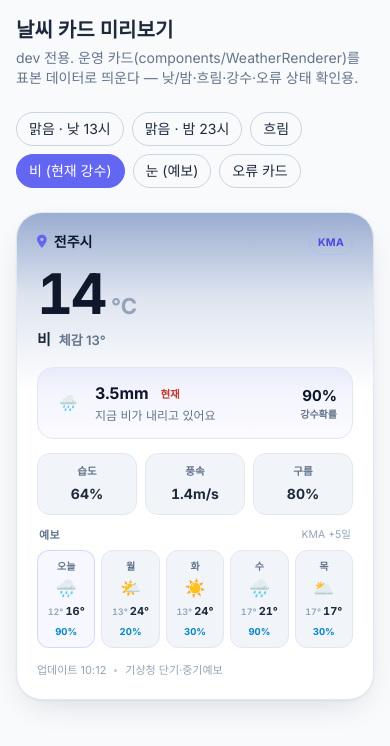
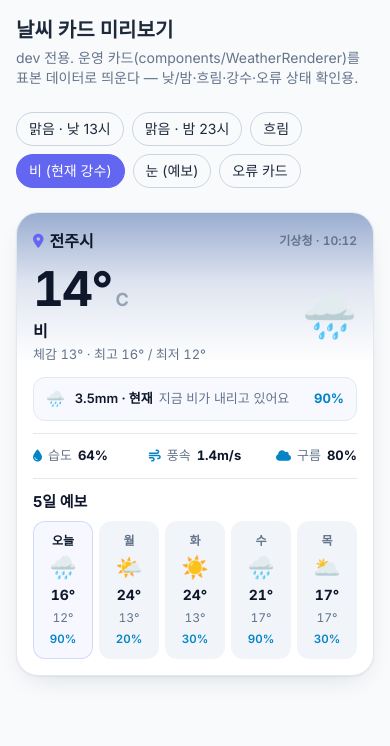
Before and after one commit to jpjp92/chat-agent, a Next.js app: page /dev/weather-preview in a window 390 px wide. Both pictures are taken after a click on the button "비 (현재 강수)". Shown: the top 746 px of the page. Built offline with nearby package versions, Linux system fonts and the light colour scheme.

Commit message:
feat(ui): 날씨 카드 모바일 레이아웃 — 머리에 출처·시각, 지표 한 줄, 예보 5칸 세로 — docs/logs/2026/11/DEV_261125.md

```diff
--- a/components/WeatherRenderer.tsx
+++ b/components/WeatherRenderer.tsx
@@ -5,7 +5,7 @@ import { COND_LABEL } from '../lib/weather-labels';
 /**
  * 날씨 카드 렌더러 — weatherTool의 json:weather(언어 중립 구조)를 받아 렌더.
  * i18n(라벨·상태문구·요일)은 전부 이 클라이언트에서 language prop으로 매핑(OWM lang 불필요).
- * 디자인: preview/weather-card-sample.html 확정본(바이올렛 액센트·글래스·수직 하늘 그라디언트).
+ * 디자인: 모바일 우선 정리(11-26) — 머리에 출처·시각, 기온 48px + 큰 아이콘, 지표 인라인 3열, 예보 5칸(최고/최저 세로).
  */
 
 type Lang = 'ko' | 'en' | 'es' | 'fr';
@@ -43,10 +43,10 @@ const GLYPH: Record<Condition, string> = {
 
 
 const T: Record<Lang, Record<string, string>> = {
-  ko: { humidity: '습도', wind: '풍속', clouds: '구름', chance: '강수확률', forecast: '예보', today: '오늘', updated: '업데이트', feels: '체감', now: '현재', expected: '오늘 예상', kmaFoot: '기상청 단기·중기예보', rainNow: '지금 비가 내리고 있어요', snowNow: '지금 눈이 내리고 있어요', rainExp: '곧 비 예보 · 우산 챙기세요', snowExp: '곧 눈 예보 · 대비하세요', kmaDays: 'KMA +{n}일', notFound: '도시를 찾지 못했어요', fetchFail: '날씨 정보를 불러오지 못했어요' },
-  en: { humidity: 'Humidity', wind: 'Wind', clouds: 'Clouds', chance: 'Chance', forecast: 'Forecast', today: 'Today', updated: 'Updated', feels: 'Feels', now: 'Now', expected: 'Expected', kmaFoot: 'KMA short & mid-range', rainNow: "It's raining now", snowNow: "It's snowing now", rainExp: 'Rain expected · bring an umbrella', snowExp: 'Snow expected · be prepared', kmaDays: 'KMA +{n} days', notFound: "Couldn't find that city", fetchFail: "Couldn't load the weather" },
-  es: { humidity: 'Humedad', wind: 'Viento', clouds: 'Nubes', chance: 'Prob.', forecast: 'Pronóstico', today: 'Hoy', updated: 'Actualizado', feels: 'Sens.', now: 'Ahora', expected: 'Previsto', kmaFoot: 'KMA corto y medio plazo', rainNow: 'Está lloviendo ahora', snowNow: 'Está nevando ahora', rainExp: 'Se espera lluvia · lleva paraguas', snowExp: 'Se espera nieve · prepárate', kmaDays: 'KMA +{n} días', notFound: 'No se encontró la ciudad', fetchFail: 'No se pudo cargar el clima' },
-  fr: { humidity: 'Humidité', wind: 'Vent', clouds: 'Nuages', chance: 'Prob.', forecast: 'Prévisions', today: "Auj.", updated: 'Màj', feels: 'Ress.', now: 'Actuel', expected: 'Prévu', kmaFoot: 'KMA court et moyen terme', rainNow: 'Il pleut maintenant', snowNow: 'Il neige maintenant', rainExp: 'Pluie prévue · prends un parapluie', snowExp: 'Neige prévue · sois prêt', kmaDays: 'KMA +{n} j', notFound: 'Ville introuvable', fetchFail: 'Impossible de charger la météo' },
+  ko: { humidity: '습도', wind: '풍속', clouds: '구름', chance: '강수확률', today: '오늘', feels: '체감', hi: '최고', lo: '최저', now: '현재', expected: '오늘 예상', kmaName: '기상청', daysTitle: '{n}일 예보', rainNow: '지금 비가 내리고 있어요', snowNow: '지금 눈이 내리고 있어요', rainExp: '곧 비 예보 · 우산 챙기세요', snowExp: '곧 눈 예보 · 대비하세요', notFound: '도시를 찾지 못했어요', fetchFail: '날씨 정보를 불러오지 못했어요' },
+  en: { humidity: 'Humidity', wind: 'Wind', clouds: 'Clouds', chance: 'Chance', today: 'Today', feels: 'Feels', hi: 'H', lo: 'L', now: 'Now', expected: 'Expected', kmaName: 'KMA', daysTitle: '{n}-day forecast', rainNow: "It's raining now", snowNow: "It's snowing now", rainExp: 'Rain expected · bring an umbrella', snowExp: 'Snow expected · be prepared', notFound: "Couldn't find that city", fetchFail: "Couldn't load the weather" },
+  es: { humidity: 'Humedad', wind: 'Viento', clouds: 'Nubes', chance: 'Prob.', today: 'Hoy', feels: 'Sens.', hi: 'Máx', lo: 'Mín', now: 'Ahora', expected: 'Previsto', kmaName: 'KMA', daysTitle: 'Pronóstico {n} días', rainNow: 'Está lloviendo ahora', snowNow: 'Está nevando ahora', rainExp: 'Se espera lluvia · lleva paraguas', snowExp: 'Se espera nieve · prepárate', notFound: 'No se encontró la ciudad', fetchFail: 'No se pudo cargar el clima' },
+  fr: { humidity: 'Humidité', wind: 'Vent', clouds: 'Nuages', chance: 'Prob.', today: "Auj.", feels: 'Ress.', hi: 'Max', lo: 'Min', now: 'Actuel', expected: 'Prévu', kmaName: 'KMA', daysTitle: 'Prévisions {n} j', rainNow: 'Il pleut maintenant', snowNow: 'Il neige maintenant', rainExp: 'Pluie prévue · prends un parapluie', snowExp: 'Neige prévue · sois prêt', notFound: 'Ville introuvable', fetchFail: 'Impossible de charger la météo' },
 };
 
 const LOCALE: Record<Lang, string> = { ko: 'ko-KR', en: 'en-US', es: 'es-ES', fr: 'fr-FR' };
@@ -111,7 +111,7 @@ export const WeatherRenderer: React.FC<Props> = ({ data, language = 'ko' }) => {
     const e = (data as any) as { input?: string; code?: string };
     const msg = e.code === 'CITY_NOT_FOUND' ? tt.notFound : tt.fetchFail;
     return (
-      <div className="w-full max-w-[380px] sm:max-w-[540px] my-3 rounded-[22px] border border-[#e2e8f0] dark:border-white/[0.07] bg-white dark:bg-[#0e162a] px-5 py-4 flex items-center gap-3">
+      <div className="w-full sm:max-w-[520px] my-3 rounded-[22px] border border-[#e2e8f0] dark:border-white/[0.07] bg-white dark:bg-[#0e162a] px-5 py-4 flex items-center gap-3">
         <span className="text-xl">🌫️</span>
         <div>
           <div className="text-sm font-bold text-[#0f172a] dark:text-[#f1f5f9]">{msg}</div>
@@ -131,110 +131,95 @@ export const WeatherRenderer: React.FC<Props> = ({ data, language = 'ko' }) => {
   const precipSub = precipState === 'now'
     ? (snowy ? tt.snowNow : tt.rainNow)
     : (snowy ? tt.snowExp : tt.rainExp);
-  const forecastNote = isKma ? tt.kmaDays.replace('{n}', String(w.forecastDays)) : 'OpenWeather';
+  const days = w.daily.slice(0, 5);
+  const muted = 'text-[#64748b] dark:text-[#94a3b8]';
+  const strong = 'text-[#0f172a] dark:text-[#f1f5f9]';
 
+  // 모바일 기준 레이아웃(11-26): 폭 100%·패딩 16px·기온 48px·지표 인라인 1줄·예보 5칸 ~110px — 카드 높이 ~450px.
+  // 출처·갱신 시각은 머리로 올려 푸터를 없앴다(전엔 배지 + 푸터 + 예보 머리 세 곳에 출처가 있었다).
   return (
-    <div className="w-full max-w-[380px] sm:max-w-[540px] my-3 font-[Inter,system-ui,sans-serif]">
-      <div className="relative rounded-[26px] overflow-hidden border border-[#e2e8f0] dark:border-white/[0.07] bg-white dark:bg-[#0e162a] shadow-[0_1px_2px_rgba(15,23,42,.05),0_12px_34px_-12px_rgba(15,23,42,.16)] dark:shadow-[0_12px_40px_-14px_rgba(0,0,0,.7)]">
-        {/* 하늘 그라디언트 */}
-        <div className={`pointer-events-none absolute inset-x-0 top-0 h-[180px] ${skyClass(c.condition, isNightAt(w.updatedAt, w.timezoneOffsetSec))}`} />
+    <div className="w-full sm:max-w-[520px] my-3 font-[Inter,system-ui,sans-serif]">
+      <div className="relative rounded-[22px] overflow-hidden border border-[#e2e8f0] dark:border-white/[0.07] bg-white dark:bg-[#0e162a] shadow-[0_1px_2px_rgba(15,23,42,.05),0_10px_28px_-12px_rgba(15,23,42,.16)] dark:shadow-[0_10px_32px_-14px_rgba(0,0,0,.7)]">
+        <div className={`pointer-events-none absolute inset-x-0 top-0 h-[150px] ${skyClass(c.condition, isNightAt(w.updatedAt, w.timezoneOffsetSec))}`} />
 
-        <div className="relative p-[18px_20px_20px]">
-          {/* 위치 + 출처 */}
-          <div className="flex justify-between items-start gap-3">
-            <div className="flex items-center gap-[7px] text-[14px] font-bold text-[#0f172a] dark:text-[#f1f5f9]">
-              <i className="fa-solid fa-location-dot text-[#6366f1] dark:text-[#a5b4fc] text-[13px]" aria-hidden />
-              <span>{w.location.name}{w.location.country && w.location.country !== 'KR' ? `, ${w.location.country}` : ''}</span>
+        <div className="relative p-4 sm:p-5">
+          {/* 머리: 위치 · 출처·갱신 시각 */}
+          <div className="flex justify-between items-center gap-3">
+            <div className={`flex items-center gap-1.5 min-w-0 text-[16px] font-bold ${strong}`}>
+              <i className="fa-solid fa-location-dot text-[#6366f1] dark:text-[#a5b4fc] text-[14px]" aria-hidden />
+              <span className="truncate">{w.location.name}{w.location.country && w.location.country !== 'KR' ? `, ${w.location.country}` : ''}</span>
             </div>
-            <span className={`text-[10.5px] font-extrabold tracking-wide px-2 py-[3px] rounded-full whitespace-nowrap border ${
-              isKma
-                ? 'text-[#4f46e5] border-[#a5b4fc]/45 bg-[#a5b4fc]/12 dark:text-[#a5b4fc] dark:bg-[#a5b4fc]/12 dark:border-[#a5b4fc]/25'
-                : 'text-[#64748b] border-[#e2e8f0] bg-[#f1f5f9] dark:text-[#94a3b8] dark:border-white/10 dark:bg-white/5'
-            }`}>{w.source}</span>
+            <span className={`shrink-0 text-[12px] font-semibold ${muted} tabular-nums`}>
+              {isKma ? tt.kmaName : 'OpenWeather'} · {localHm(w.updatedAt, w.timezoneOffsetSec)}
+            </span>
           </div>
 
-          {/* 온도 + 상태 */}
-          <div className="flex items-baseline gap-1.5 mt-3.5">
-            <span className="text-[56px] font-black tracking-[-.04em] tabular-nums leading-[.92] text-[#0f172a] dark:text-[#f1f5f9]">{c.temp}</span>
-            <span className="text-[22px] font-extrabold text-[#94a3b8] dark:text-[#7c8aa5]">°C</span>
-          </div>
-          <div className="text-[15px] font-bold mt-1.5 text-[#1e293b] dark:text-[#e2e8f0]">
-            {COND_LABEL[c.condition]?.[lang] ?? ''}
-            <span className="text-[#64748b] dark:text-[#94a3b8] font-semibold text-[13px] ml-2">{tt.feels} {c.feelsLike}°</span>
+          {/* 기온·상태 + 큰 아이콘 */}
+          <div className="flex items-center justify-between gap-3 mt-3">
+            <div className="min-w-0">
+              <div className="flex items-baseline gap-1">
+                <span className={`text-[48px] font-black tracking-[-.04em] tabular-nums leading-none ${strong}`}>{c.temp}°</span>
+                <span className="text-[18px] font-bold text-[#94a3b8] dark:text-[#7c8aa5]">C</span>
+              </div>
+              <div className={`text-[16px] font-bold mt-1.5 ${strong}`}>{COND_LABEL[c.condition]?.[lang] ?? ''}</div>
+              <div className={`text-[13px] font-medium mt-0.5 ${muted} tabular-nums`}>
+                {tt.feels} {c.feelsLike}° · {tt.hi} {c.maxTemp}° / {tt.lo} {c.minTemp}°
+              </div>
+            </div>
+            <div className="shrink-0 text-[44px] leading-none" aria-hidden>{GLYPH[c.condition]}</div>
           </div>
 
-          {/* 강수 히어로 (없으면 생략) */}
+          {/* 강수 안내(비·눈이 있을 때만) */}
           {precipState !== 'none' && (
-            <div className="mt-4 flex items-center gap-3 px-[15px] py-[13px] rounded-2xl border border-[#e2e8f0] dark:border-[#a5b4fc]/15 bg-[linear-gradient(180deg,rgba(129,140,248,.12),rgba(129,140,248,.03))] dark:bg-[linear-gradient(180deg,rgba(129,140,248,.13),rgba(129,140,248,.035))]">
-              <div className="w-[30px] h-[30px] shrink-0 grid place-items-center rounded-[9px] bg-[#a5b4fc]/18 text-[#6366f1] dark:text-[#a5b4fc] text-[15px]">{snowy ? '🌨️' : '🌧️'}</div>
-              <div className="flex-1 min-w-0">
-                <div className="text-[16px] font-extrabold tabular-nums tracking-[-.01em] text-[#0f172a] dark:text-[#f1f5f9]">
-                  {c.precip.mm}mm
-                  <span className={`text-[10.5px] font-extrabold ml-1.5 px-1.5 py-0.5 rounded-md align-middle ${
-                    precipState === 'now'
-                      ? 'bg-[#c0392b]/12 text-[#c0392b] dark:text-[#e79070] dark:bg-[#e79070]/15'
-                      : 'bg-[#a5b4fc]/16 text-[#4f46e5] dark:text-[#a5b4fc]'
-                  }`}>{precipState === 'now' ? tt.now : tt.expected}</span>
-                </div>
-                <div className="text-[12px] text-[#64748b] dark:text-[#94a3b8] mt-0.5 truncate">{precipSub}</div>
-              </div>
-              <div className="shrink-0 text-right">
-                <div className="text-[15px] font-extrabold tabular-nums text-[#0f172a] dark:text-[#f1f5f9]">{c.precip.pop}%</div>
-                <div className="text-[10px] text-[#64748b] dark:text-[#94a3b8] font-bold">{tt.chance}</div>
-              </div>
+            <div className="mt-3 flex items-center gap-2.5 px-3 py-2.5 rounded-xl border border-[#e2e8f0] dark:border-[#a5b4fc]/15 bg-[#a5b4fc]/[.08]">
+              <span className="text-[15px]" aria-hidden>{snowy ? '🌨️' : '🌧️'}</span>
+              <span className={`flex-1 min-w-0 text-[13px] font-semibold truncate ${strong}`}>
+                {c.precip.mm}mm · {precipState === 'now' ? tt.now : tt.expected}
+                <span className={`ml-1.5 font-medium ${muted}`}>{precipSub}</span>
+              </span>
+              <span className="shrink-0 text-[13px] font-bold tabular-nums text-[#0284c7] dark:text-[#7dd3fc]">{c.precip.pop}%</span>
             </div>
           )}
 
-          {/* 스탯 3칩 */}
-          <div className="flex gap-2 mt-3.5">
+          {/* 지표: 인라인 3열 */}
+          <div className={`grid grid-cols-3 gap-2 mt-3 py-3 border-y border-[#e2e8f0] dark:border-white/[0.07] text-[13px] ${strong}`}>
             {[
-              { l: tt.humidity, v: `${c.humidity}%` },
-              { l: tt.wind, v: `${c.windSpeed}m/s` },
-              { l: tt.clouds, v: `${c.clouds}%` },
+              { icon: 'fa-droplet', l: tt.humidity, v: `${c.humidity}%` },
+              { icon: 'fa-wind', l: tt.wind, v: `${c.windSpeed}m/s` },
+              { icon: 'fa-cloud', l: tt.clouds, v: `${c.clouds}%` },
             ].map((s, i) => (
-              <div key={i} className="flex-1 py-2.5 px-1 rounded-[13px] text-center bg-[#f1f5f9] dark:bg-white/[0.04] border border-[#e2e8f0] dark:border-white/[0.07]">
-                <div className="text-[10.5px] text-[#64748b] dark:text-[#94a3b8] font-bold">{s.l}</div>
-                <div className="text-[14px] font-extrabold mt-[3px] tabular-nums text-[#1e293b] dark:text-[#e2e8f0]">{s.v}</div>
+              <div key={i} className={`flex items-center gap-1.5 min-w-0 ${i === 1 ? 'justify-center' : i === 2 ? 'justify-end' : ''}`}>
+                <i className={`fa-solid ${s.icon} text-[12px] text-[#0284c7] dark:text-[#7dd3fc]`} aria-hidden />
+                <span className={`${muted} whitespace-nowrap`}>{s.l}</span>
+                <span className="font-bold tabular-nums whitespace-nowrap">{s.v}</span>
               </div>
             ))}
           </div>
 
-          {/* 예보 스트립 */}
-          {w.daily.length > 0 && (
+          {/* 5일 예보 */}
+          {days.length > 0 && (
             <>
-              <div className="flex items-center justify-between mx-0.5 mt-3 mb-1.5 sm:mt-[18px] sm:mb-[9px]">
-                <span className="text-[11px] font-extrabold text-[#64748b] dark:text-[#94a3b8] tracking-wide uppercase">{tt.forecast}</span>
-                <span className="text-[10.5px] text-[#94a3b8] dark:text-[#7c8aa5]">{forecastNote}</span>
-              </div>
-              <div className="grid grid-flow-col auto-cols-fr gap-1.5 sm:gap-2">
-                {w.daily.slice(0, 5).map((d, i) => {
+              <div className={`mt-3 mb-2 text-[15px] font-bold ${strong}`}>{tt.daysTitle.replace('{n}', String(days.length))}</div>
+              <div className="grid gap-1.5" style={{ gridTemplateColumns: `repeat(${days.length}, minmax(0, 1fr))` }}>
+                {days.map((d, i) => {
                   const today = d.date === todayYmd;
                   return (
-                    <div key={d.date + i} className={`py-2 px-1 sm:py-[11px] sm:px-1.5 rounded-xl sm:rounded-[15px] text-center border transition-colors duration-200 cursor-default ${
+                    <div key={d.date + i} className={`flex flex-col items-center gap-1 py-2.5 rounded-xl text-center border tabular-nums ${
                       today
-                        ? 'border-[#a5b4fc]/45 bg-[#a5b4fc]/[.09] hover:border-[#a5b4fc]/75 hover:bg-[#a5b4fc]/[.17] dark:hover:bg-[#a5b4fc]/[.2]'
-                        : 'border-[#e2e8f0] dark:border-white/[0.07] bg-[#f1f5f9] dark:bg-white/[0.04] hover:border-[#cbd5e1] hover:bg-[#e2e8f0] dark:hover:border-white/20 dark:hover:bg-white/[0.09]'
+                        ? 'border-[#a5b4fc]/45 bg-[#a5b4fc]/[.09]'
+                        : 'border-transparent bg-[#f1f5f9] dark:bg-white/[0.04]'
                     }`}>
-                      <div className="text-[10px] sm:text-[11px] font-extrabold text-[#64748b] dark:text-[#94a3b8]">{today ? tt.today : weekdayLabel(d.date, LOCALE[lang])}</div>
-                      <div className="text-[17px] sm:text-[20px] mt-1.5 mb-1.5 sm:mt-[5px] sm:mb-2 leading-none">{GLYPH[d.condition]}</div>
-                      <div className="flex flex-nowrap items-baseline justify-center gap-0.5 sm:gap-1 tabular-nums whitespace-nowrap">
-                        <span className="text-[9px] sm:text-[11px] font-semibold text-[#94a3b8] dark:text-[#7c8aa5] whitespace-nowrap">{d.minTemp}°</span>
-                        <span className="text-[11px] sm:text-[13px] font-extrabold text-[#1e293b] dark:text-[#e2e8f0] whitespace-nowrap">{d.maxTemp}°</span>
-                      </div>
-                      <div className="text-[9.5px] sm:text-[10px] font-bold text-[#0284c7] dark:text-[#7dd3fc] mt-1.5 sm:mt-1 tabular-nums">{d.pop}%</div>
+                      <div className={`text-[12px] font-semibold ${today ? strong : muted}`}>{today ? tt.today : weekdayLabel(d.date, LOCALE[lang])}</div>
+                      <div className="text-[22px] leading-none my-0.5" aria-hidden>{GLYPH[d.condition]}</div>
+                      <div className={`text-[14px] font-bold ${strong}`}>{d.maxTemp}°</div>
+                      <div className={`text-[12px] ${muted}`}>{d.minTemp}°</div>
+                      <div className="text-[11.5px] font-semibold text-[#0284c7] dark:text-[#7dd3fc]">{d.pop}%</div>
                     </div>
                   );
                 })}
               </div>
             </>
           )}
-
-          {/* 푸터 */}
-          <div className="flex items-center gap-2 mt-3.5 text-[11px] text-[#94a3b8] dark:text-[#7c8aa5]">
-            <span>{tt.updated} {localHm(w.updatedAt, w.timezoneOffsetSec)}</span>
-            <span className="w-[3px] h-[3px] rounded-full bg-current opacity-60" />
-            <span>{isKma ? tt.kmaFoot : 'OpenWeather'}</span>
-          </div>
         </div>
       </div>
     </div>
```
